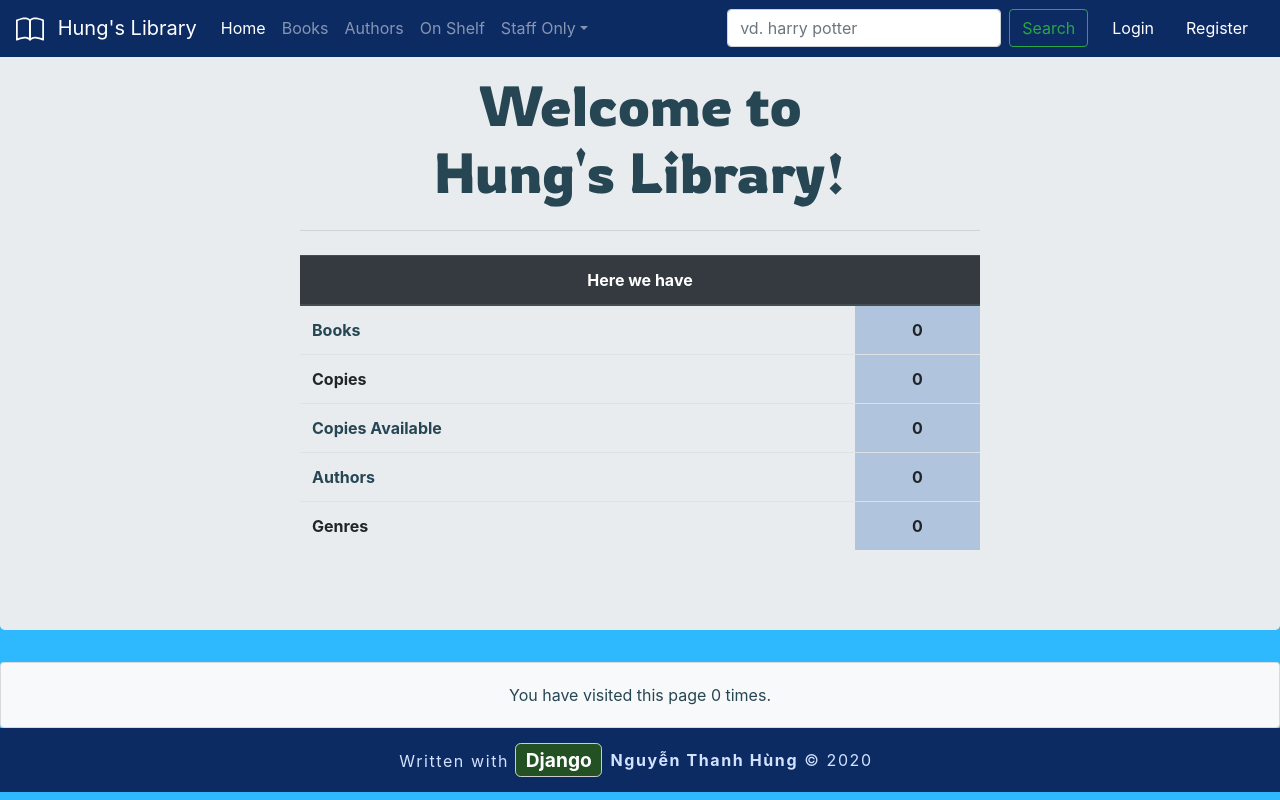
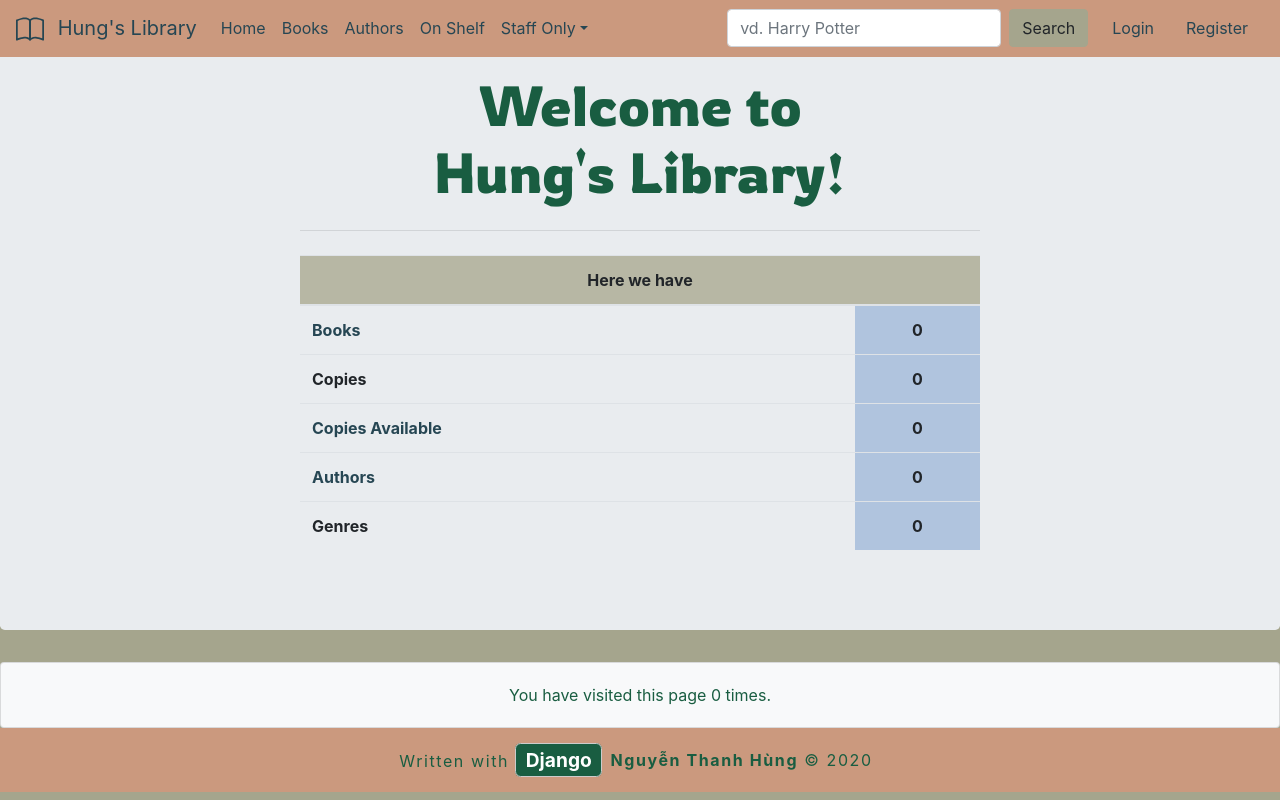
Before and after one commit to hungntgrb/local_library, a Django app: page /catalog/ in a window 1280 px wide. Run offline with Django 3.2, Linux system fonts and the light colour scheme; data that the repository does not hold is empty; some libraries are stand-ins or nearby versions.

Commit message:
Changed theme

```diff
--- a/catalog/static/main.scss
+++ b/catalog/static/main.scss
@@ -1,6 +1,12 @@
-$primary: rgb(46, 185, 255);
+$theme-colors: (
+  "brown-1": #cb997e,
+  "brown-2": #ddbea9,
+  "brown-3": #eddcd2,
+  "brown-4": #fff1e6,
+  "green-1": #a5a58d,
+  "green-2": #b7b7a4,
+  "green-3": #f0efeb,
+);
 
 @import "../../node_modules/bootstrap/scss/bootstrap.scss";
 @import "./styles.scss";
-//
-//
--- a/catalog/static/styles.scss
+++ b/catalog/static/styles.scss
@@ -9,41 +9,54 @@
   --black-blue: #343a40;
   --bgPrimary: rgb(46, 185, 255);
   --bgSecondary: rgb(255, 235, 85);
-  --textPrimary: hsl(219, 76%, 22%);
-  --textSecondary: rgb(210, 226, 255);
+  --textPrimary: hsl(156, 58%, 23%);
+  --textSecondary: rgb(168, 214, 181);
+  /* ------ */
+  --brown-1: #cb997e;
+  --brown-2: #ddbea9;
+  --brown-3: #eddcd2;
+  --brown-4: #fff1e6;
+  --green-1: #a5a58d;
+  --green-2: #b7b7a4;
+  --green-3: #f0efeb;
 }
 
 body {
-  background-color: var(--bgPrimary);
-  color: var(--dark-green);
+  background-color: var(--green-1);
+  color: var(--textPrimary) !important;
 }
 
 .my-container {
-  background-color: var(--bgSecondary);
+  background-color: var(--green-3);
   min-height: 100vh;
   padding-top: 4rem !important;
   padding-bottom: 2rem !important;
 }
 
-.my-btn {
-  background-color: var(--dark-green);
-  color: #eee;
-  font-weight: bold;
-}
-
 .jumbotron .display-4 {
   text-align: center;
   font-family: "Rowdies", cursive;
+  color: var(--textPrimary);
 }
 .tieu-de-page {
   text-align: center;
   font-family: "Rowdies", cursive;
-  color: var(--textPrimary);
 }
 
 .nav-bg {
-  background-color: var(--textPrimary);
+  background-color: var(--brown-1);
 }
+.nav-link {
+  &:hover {
+    color: var(--green-3);
+  }
+}
+.navbar-brand {
+  &:hover {
+    color: var(--green-3);
+  }
+}
+
 .bg-success,
 .bg-danger {
   color: #eee;
@@ -59,7 +72,7 @@ body {
 }
 
 .text-accor {
-  color: var(--textSecondary);
+  color: var(--dark-green);
 }
 
 a {
@@ -67,14 +80,8 @@ a {
 }
 
 .page-link {
-  background-color: var(--dark-green);
+  background-color: var(--brown-1);
   color: #eee;
-}
-
-.sidebar-nav {
-  margin-top: 20px;
-  padding: 0;
-  list-style: None;
 }
 
 .copies {
@@ -93,8 +100,8 @@ a {
 }
 
 footer {
-  background-color: var(--textPrimary);
-  color: var(--textSecondary);
+  background-color: var(--brown-1);
+  color: var(--textPrimary);
   padding: 1.1rem;
   letter-spacing: 0.1em;
   display: flex;
@@ -105,6 +112,7 @@ footer {
 .django {
   padding: 0.2em 0.5em;
   background-color: #245124;
+  background-color: var(--textPrimary);
   color: white;
   border: 1px solid #ccc;
   border-radius: 0.3em;
--- a/catalog/templates/base_generic.html
+++ b/catalog/templates/base_generic.html
@@ -8,15 +8,13 @@
 
     <title>Local Library - {% block title %}{% endblock title %}</title>
 
-    <!-- <link rel="stylesheet" href="https://stackpath.bootstrapcdn.com/bootstrap/4.5.0/css/bootstrap.min.css"
-      integrity="sha384-9aIt2nRpC12Uk9gS9baDl411NQApFmC26EwAOH8WgZl5MYYxFfc+NcPb1dKGj7Sk" crossorigin="anonymous"> -->
     <link rel="stylesheet" href="{% static 'css/main.min.css' %}">
-    <!-- <link rel="stylesheet" href="{% static 'styles111.css' %}"> -->
+    <!-- <link rel="stylesheet" href="{% static 'styles.css' %}"> -->
   </head>
 
   <body>
 
-    <nav class="navbar fixed-top navbar-expand-lg navbar-dark nav-bg">
+    <nav class="navbar fixed-top navbar-expand-lg nav-bg">
       <a class="navbar-brand" href="/">
         <svg class="bi bi-book mr-2" width="1.4em" height="1.4em" viewBox="0 0 16 16" fill="currentColor"
           xmlns="http://www.w3.org/2000/svg">
@@ -33,8 +31,8 @@
         {% if user.is_authenticated %}
 
         <li class="nav-item dropdown">
-          <a href="#" class="nav-link text-white dropdown-toggle" id="userDropdown" data-toggle="dropdown"
-            aria-haspopup="true" aria-expanded="false">
+          <a href="#" class="nav-link dropdown-toggle" id="userDropdown" data-toggle="dropdown" aria-haspopup="true"
+            aria-expanded="false">
             Chao <strong>{{ user.get_username }}</strong>
           </a>
 
@@ -47,9 +45,9 @@
 
         {% else %}
 
-        <li class="nav-item"><a class="nav-link text-white" href="{% url 'login' %}?next={{request.path}}">Login</a>
+        <li class="nav-item"><a class="nav-link" href="{% url 'login' %}?next={{request.path}}">Login</a>
         </li>
-        <li class="nav-item"> <a class="nav-link text-white" href="{% url 'register' %}">Register</a></li>
+        <li class="nav-item"> <a class="nav-link" href="{% url 'register' %}">Register</a></li>
 
         {% endif %}
       </ul>
@@ -80,12 +78,12 @@
             </div>
           </li>
         </ul>
-
+        <!-- SEARCH BAR -->
         <form action="{% url 'search_result' %}" class="form-inline mt-2 mt-md-0 ml-md-auto mr-lg-2" method="GET">
           {% csrf_token %}
-          <input class="form-control mr-sm-2" type="search" placeholder="vd. harry potter" aria-label="Search" name="q"
+          <input class="form-control mr-sm-2" type="search" placeholder="vd. Harry Potter" aria-label="Search" name="q"
             id="search-bar">
-          <button class="btn btn-outline-success my-2 my-sm-0" type="submit">Search</button>
+          <button class="btn btn-green-1 my-2 my-sm-0" type="submit">Search</button>
         </form>
 
       </div>
--- a/catalog/templates/catalog/all_borrowed_books.html
+++ b/catalog/templates/catalog/all_borrowed_books.html
@@ -10,7 +10,7 @@ All Borrowed Books
 
 {% if object_list %}
 <table class="table table-borderless">
-  <thead class="thead-dark">
+  <thead class="bg-green-2">
     <tr>
       <th scope="col">Book</th>
       <th scope="col">Borrower</th>
@@ -24,7 +24,7 @@ All Borrowed Books
     <td><a href="{% url 'book-detail' bookinst.book.pk %}">{{ bookinst.book.title }}</a></td>
     <td>{{ bookinst.borrower }}</td>
     <td class="{% if bookinst.is_overdue %}text-danger{% endif %}">{{ bookinst.due_back }}</td>
-    <td><a class="btn btn-primary" href="{% url 'renew-book-librarian' bookinst.id %}">Renew</a></td>
+    <td><a class="btn btn-brown-1" href="{% url 'renew-book-librarian' bookinst.id %}">Renew</a></td>
   </tr>
   {% endfor %}
 </table>
--- a/catalog/templates/catalog/author_detail.html
+++ b/catalog/templates/catalog/author_detail.html
@@ -30,7 +30,7 @@
 <h5 class="mb-3">Books by author</h5>
 
 <table class="table">
-  <thead class="thead-dark">
+  <thead class="bg-green-2">
     <tr>
       <th scope="col">#</th>
       <th scope="col">Title</th>
--- a/catalog/templates/catalog/author_form.html
+++ b/catalog/templates/catalog/author_form.html
@@ -9,7 +9,7 @@
 
     {{ form | crispy }}
 
-    <input class="btn btn-block btn-primary" type="submit" value="Submit">
+    <input class="btn btn-block btn-brown-1" type="submit" value="Submit">
   </form>
 </div>
 
--- a/catalog/templates/catalog/author_list.html
+++ b/catalog/templates/catalog/author_list.html
@@ -10,7 +10,7 @@ All Authors {% endblock title %}({{ num_of_authors }})
 
 
   {% if perms.catalog.add_author %}
-  <a class="btn btn-primary btn-center" href="{% url 'author_create' %}">Create Author</a>
+  <a class="btn btn-brown-1 btn-center" href="{% url 'author_create' %}">Create Author</a>
   {% endif %}
 
 </div>
@@ -18,8 +18,8 @@ All Authors {% endblock title %}({{ num_of_authors }})
 <hr>
 
 <div class="my-list">
-  <table class="table table-light table-borderless table-hover">
-    <thead class="thead-dark">
+  <table class="table table-green-1 table-borderless table-hover">
+    <thead class="bg-green-2">
       <tr>
         <th scope="col">Name</th>
         <th scope="col"></th>
--- a/catalog/templates/catalog/available_books.html
+++ b/catalog/templates/catalog/available_books.html
@@ -17,7 +17,7 @@ Available Books ({{ object_list.count }})
     {% for book, copies in book_list %}
 
     <div class="card">
-      <div class="card-header bg-dark" id="headingOne">
+      <div class="card-header bg-green-1" id="headingOne">
         <h2 class="mb-0">
           <button class="btn btn-block text-left font-weight-bold text-accor" type="button" data-toggle="collapse"
             data-target="#book-{{book.id}}" aria-expanded="true" aria-controls="book-{{book.id}}">
@@ -40,7 +40,7 @@ Available Books ({{ object_list.count }})
 
               {% if user.is_authenticated %}
               <a href="{% url 'borrow_a_book' copy_.pk %}">
-                <span class="btn btn-primary ml-2">Borrow</span>
+                <span class="btn btn-brown-1 ml-2">Borrow</span>
               </a>
               {% endif %}
             </li>
--- a/catalog/templates/catalog/book_form.html
+++ b/catalog/templates/catalog/book_form.html
@@ -6,7 +6,7 @@
   <form action="" method="post">
     {% csrf_token %}
     {{ form | crispy }}
-    <input class="btn btn-block btn-primary" type="submit" value="Submit">
+    <input class="btn btn-block btn-brown-1" type="submit" value="Submit">
   </form>
 </div>
 
--- a/catalog/templates/catalog/book_list.html
+++ b/catalog/templates/catalog/book_list.html
@@ -12,14 +12,14 @@ Book List ({{ books_count }})
 {% block content %}
 
 {% if perms.catalog.add_book %}
-<a href="{% url 'book_create' %}" class="btn btn-primary btn-center">Add a Book</a>
+<a href="{% url 'book_create' %}" class="btn btn-brown-1 btn-center">Add a Book</a>
 {% endif %}
 
 <hr>
 <div class="my-list">
 
-  <table class="table table-borderless table-hover table-light">
-    <thead class="thead-dark">
+  <table class="table table-borderless table-hover table-green-1">
+    <thead class="bg-green-2">
       <tr>
         <th scope="col">Title</th>
         <th scope="col">Author</th>
--- a/catalog/templates/catalog/book_renew_librarian.html
+++ b/catalog/templates/catalog/book_renew_librarian.html
@@ -12,7 +12,7 @@
     <table>
       {{ form | crispy }}
     </table>
-    <input class="btn btn-primary" type="submit" value="Renew">
+    <input class="btn btn-brown-1" type="submit" value="Renew">
   </form>
 
   {% endblock content %}
--- a/catalog/templates/catalog/books_loaned_by_user.html
+++ b/catalog/templates/catalog/books_loaned_by_user.html
@@ -8,7 +8,7 @@
 {% if object_list %}
 
 <table class="table table-borderless">
-  <thead class="thead-dark">
+  <thead class="bg-green-2">
     <tr>
 
       <th scope="col">Book</th>
@@ -24,7 +24,7 @@
     <td class="{% if bookInst.is_overdue %}text-danger{% endif %}">
       {{ bookInst.due_back }}<span class="text-muted ml-2">({{ bookInst.days_left }} days left)</span>
     </td>
-    <td><a class="btn btn-primary" href="{% url 'return_a_book' bookInst.pk %}">Return</a></td>
+    <td><a class="btn btn-brown-1" href="{% url 'return_a_book' bookInst.pk %}">Return</a></td>
   </tr>
 
   {% endfor %}
--- a/catalog/templates/catalog/search_result.html
+++ b/catalog/templates/catalog/search_result.html
@@ -13,7 +13,7 @@ Search Results
 <div class="row">
   <div class="col-md-6">
     <table class="table table-borderless">
-      <thead class="thead-dark">
+      <thead class="bg-green-2">
         <tr>
           <th scope="col">Books ({{ books.count }})</th>
         </tr>
@@ -34,7 +34,7 @@ Search Results
 
   <div class="col-md-6">
     <table class="table table-borderless">
-      <thead class="thead-dark">
+      <thead class="bg-green-2">
         <tr>
           <th scope="col">Authors ({{ authors.count }})</th>
         </tr>
--- a/catalog/templates/index.html
+++ b/catalog/templates/index.html
@@ -11,7 +11,7 @@ Home Page
     <hr class="my-4">
 
     <table class="table table-hover">
-      <thead class="thead-dark">
+      <thead class="bg-green-2">
         <tr>
           <th colspan="2" class="text-center">Here we have</th>
         </tr>
--- a/templates/registration/login.html
+++ b/templates/registration/login.html
@@ -18,7 +18,7 @@
     {% csrf_token %}
     {{ form | crispy }}
 
-    <input class="btn btn-block btn-primary" type="submit" value="Login">
+    <input class="btn btn-block btn-brown-1" type="submit" value="Login">
     <input type="hidden" name="next" value="{{ next }}">
   </form>
 
--- a/users/templates/users/email_form.html
+++ b/users/templates/users/email_form.html
@@ -9,7 +9,7 @@
   <form action="" method="post">
     {% csrf_token %}
     {{ form | crispy }}
-    <input class="btn btn-block btn-primary" type="submit" value="Send!">
+    <input class="btn btn-block btn-brown-1" type="submit" value="Send!">
   </form>
 </div>
 
--- a/users/templates/users/register.html
+++ b/users/templates/users/register.html
@@ -10,7 +10,7 @@
 
     {{ form | crispy }}
 
-    <input class="btn btn-block btn-primary" type="submit" value="Sign Up">
+    <input class="btn btn-block btn-brown-1" type="submit" value="Sign Up">
 
   </form>
 </div>
```
Also changed, not shown: catalog/static/css/main.min.css.
